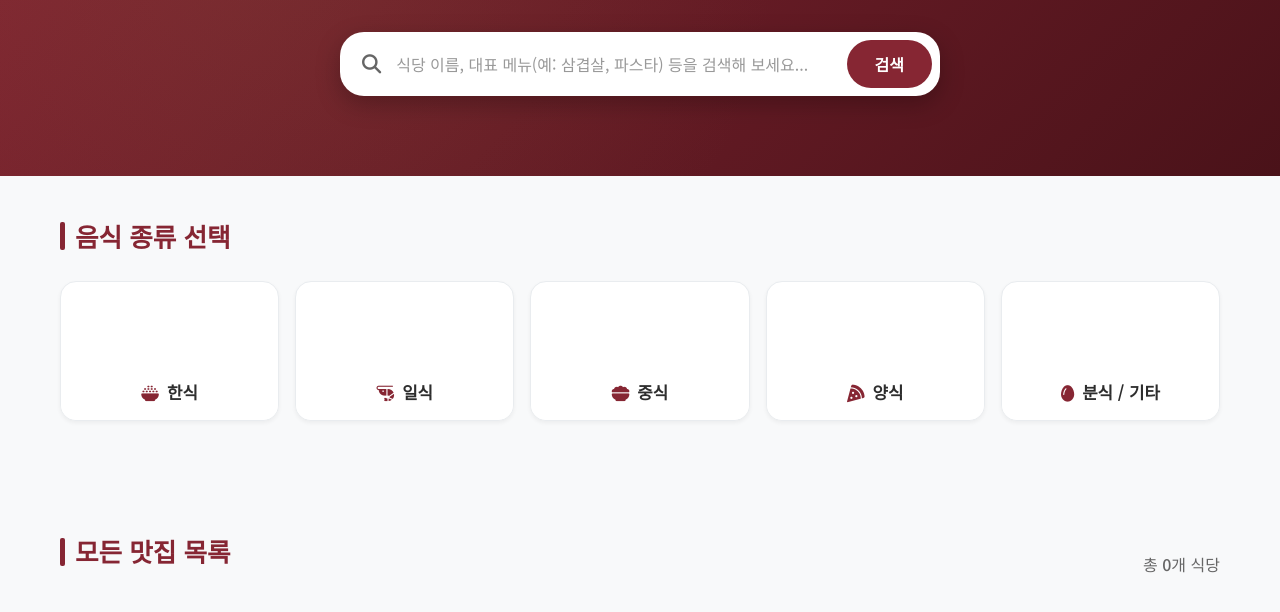
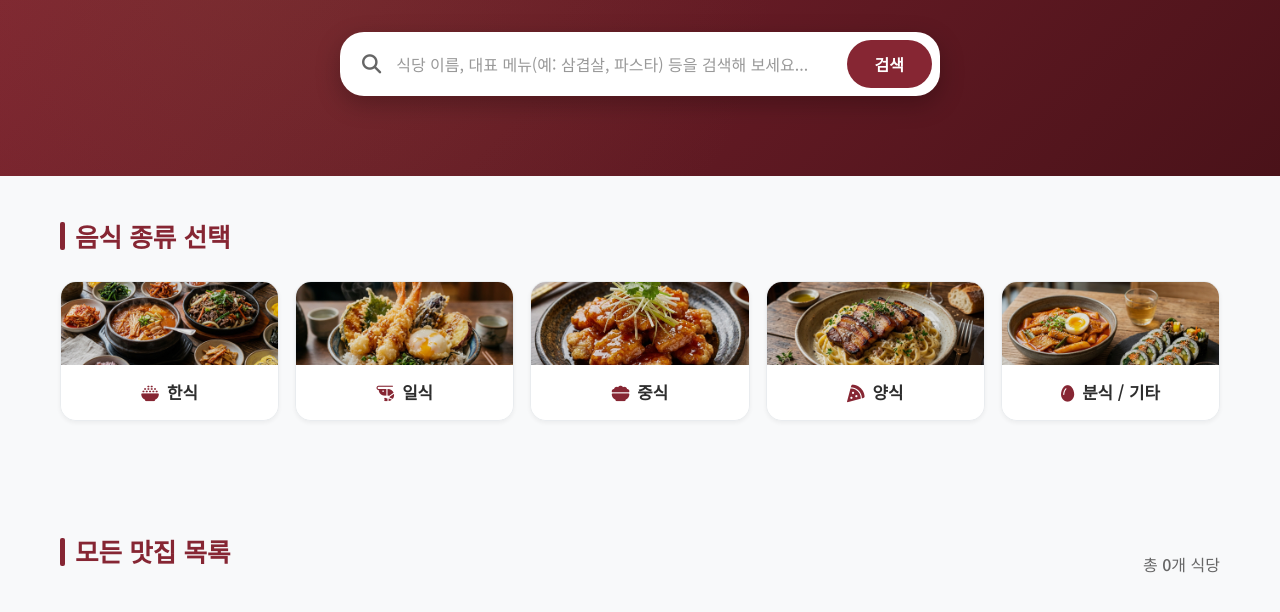
Before and after one commit to minseooooong06/menu, a plain HTML site: page index.html in a window 1280 px wide. Shown: the part 264-876 px from the top of the page. Drawn offline with Linux system fonts and the light colour scheme; files that its build step writes are made by us from their sources.

Commit message:
Update index.html

```diff
--- a/index.html
+++ b/index.html
@@ -11,8 +11,8 @@
     <link href="https://fonts.googleapis.com/css2?family=Noto+Sans+KR:wght@300;400;500;700;900&family=Outfit:wght@300;400;500;600;700;800&display=swap" rel="stylesheet">
     <!-- FontAwesome for Premium Icons -->
     <link rel="stylesheet" href="https://cdnjs.cloudflare.com/ajax/libs/font-awesome/6.4.0/css/all.min.css">
-    <!-- Custom Style Sheet (Relative Path) -->
-    <link rel="stylesheet" href="static/css/style.css">
+    <!-- Custom Style Sheet (Flat Path) -->
+    <link rel="stylesheet" href="style.css">
 </head>
 <body>
 
@@ -57,35 +57,35 @@
                 <h2 class="section-title">음식 종류 선택</h2>
                 <div class="categories-grid" id="categoriesGrid">
                     <div class="category-card" data-category="한식" id="catKorean">
-                        <div class="category-img" style="background-image: url('static/images/food_korean.jpg');"></div>
+                        <div class="category-img" style="background-image: url('food_korean.jpg');"></div>
                         <div class="category-info">
                             <span class="cat-icon"><i class="fa-solid fa-bowl-rice"></i></span>
                             <span class="cat-name">한식</span>
                         </div>
                     </div>
                     <div class="category-card" data-category="일식" id="catJapanese">
-                        <div class="category-img" style="background-image: url('static/images/food_japanese.jpg');"></div>
+                        <div class="category-img" style="background-image: url('food_japanese.jpg');"></div>
                         <div class="category-info">
                             <span class="cat-icon"><i class="fa-solid fa-shrimp"></i></span>
                             <span class="cat-name">일식</span>
                         </div>
                     </div>
                     <div class="category-card" data-category="중식" id="catChinese">
-                        <div class="category-img" style="background-image: url('static/images/food_chinese.jpg');"></div>
+                        <div class="category-img" style="background-image: url('food_chinese.jpg');"></div>
                         <div class="category-info">
                             <span class="cat-icon"><i class="fa-solid fa-bowl-food"></i></span>
                             <span class="cat-name">중식</span>
                         </div>
                     </div>
                     <div class="category-card" data-category="양식" id="catWestern">
-                        <div class="category-img" style="background-image: url('static/images/food_western.jpg');"></div>
+                        <div class="category-img" style="background-image: url('food_western.jpg');"></div>
                         <div class="category-info">
                             <span class="cat-icon"><i class="fa-solid fa-pizza-slice"></i></span>
                             <span class="cat-name">양식</span>
                         </div>
                     </div>
                     <div class="category-card" data-category="분식" id="catSnack">
-                        <div class="category-img" style="background-image: url('static/images/food_snack.jpg');"></div>
+                        <div class="category-img" style="background-image: url('food_snack.jpg');"></div>
                         <div class="category-info">
                             <span class="cat-icon"><i class="fa-solid fa-egg"></i></span>
                             <span class="cat-name">분식 / 기타</span>
@@ -193,7 +193,7 @@
         </div>
     </div>
 
-    <!-- Custom Script (Relative Path) -->
-    <script src="static/js/main.js"></script>
+    <!-- Custom Script (Flat Path) -->
+    <script src="main.js"></script>
 </body>
 </html>
```
